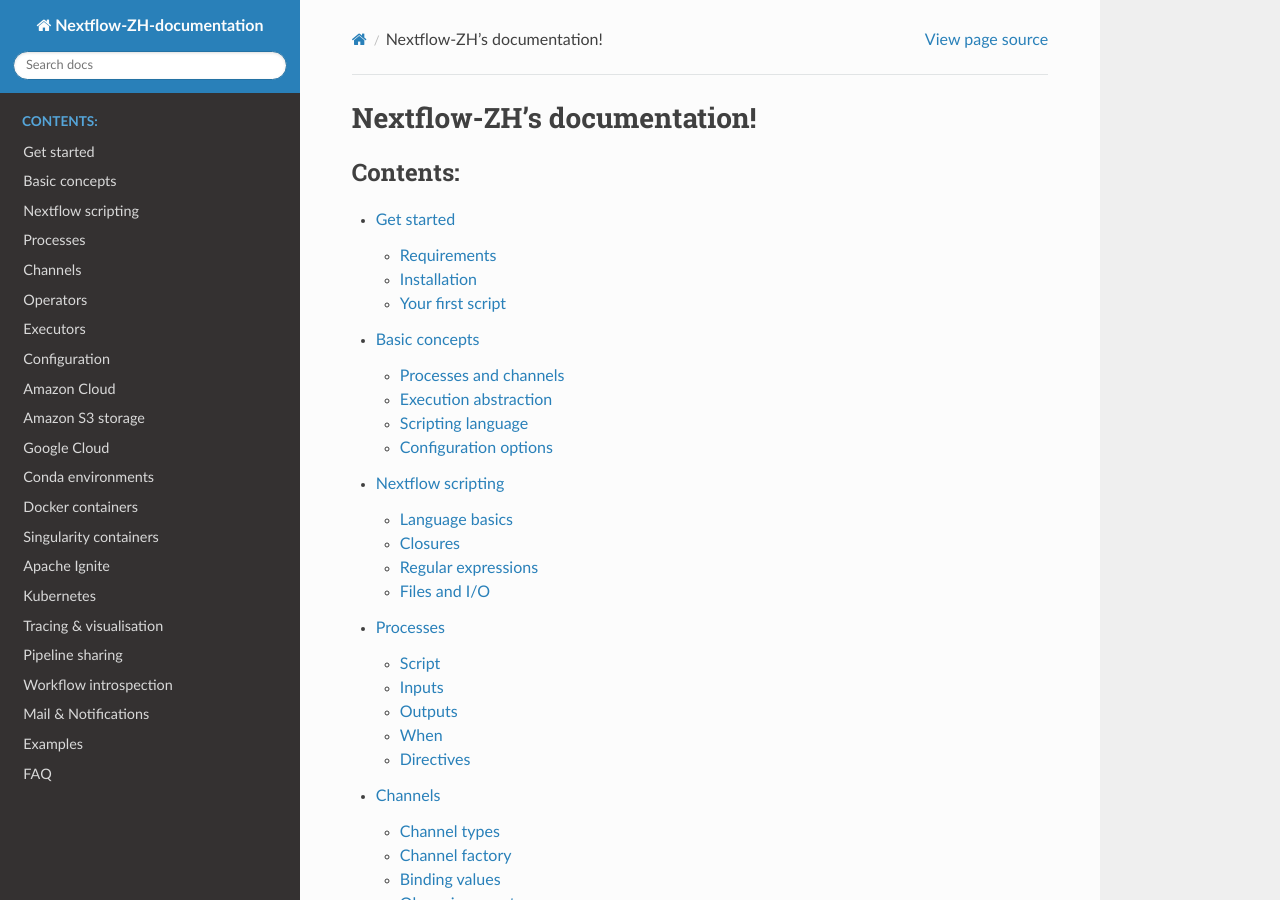
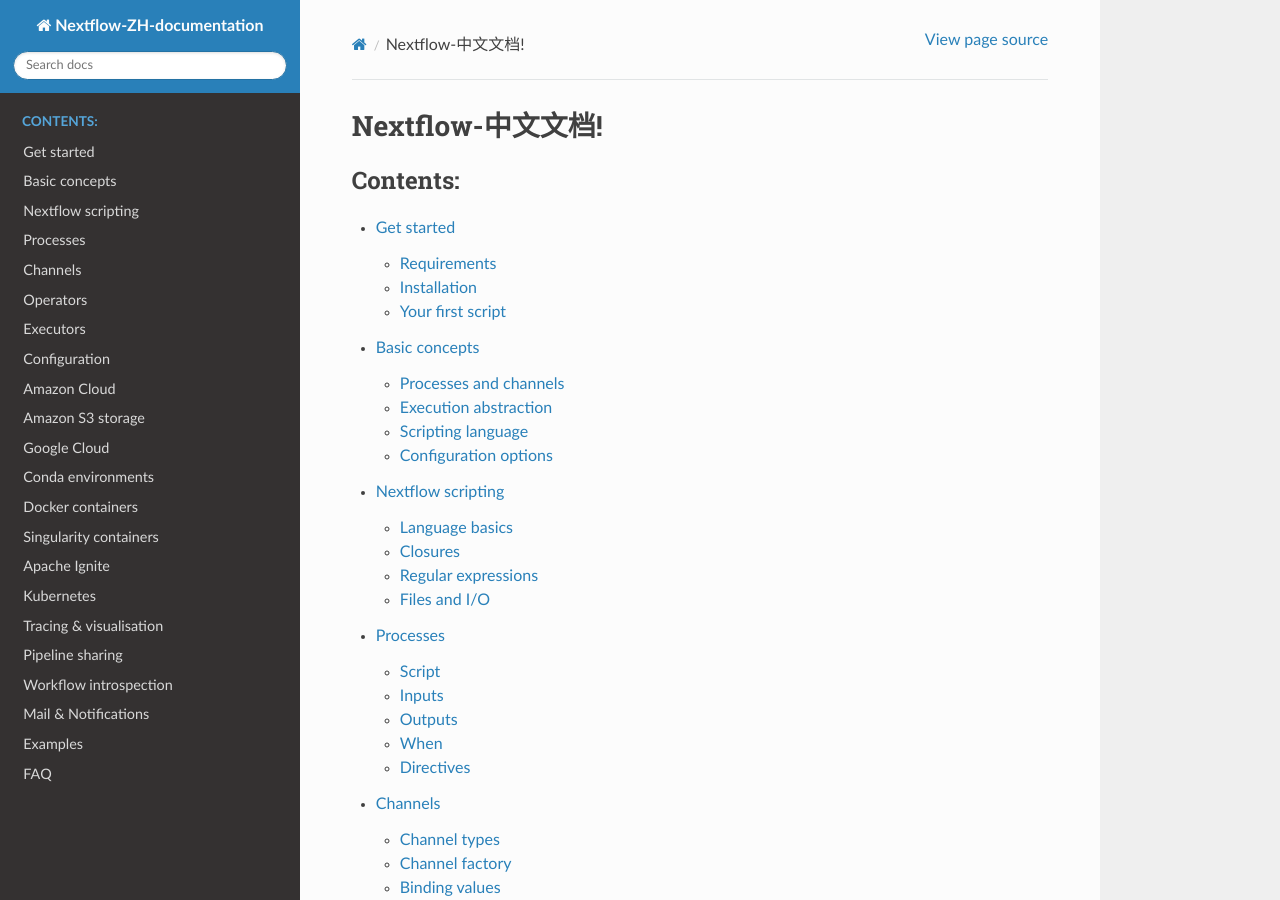
Before and after one commit to orisnas/Nextflow-s-documentation, a Sphinx documentation site: the page built from source/index.rst, in a window 1280 px wide and 900 px high. Built offline with Sphinx 7.4.7 and the Read the Docs theme 2.0.0, drawn with Linux system fonts in a browser that asks for light colours.

Commit message:
index.rst中文

```diff
--- a/source/index.rst
+++ b/source/index.rst
@@ -3,7 +3,7 @@
    You can adapt this file completely to your liking, but it should at least
    contain the root `toctree` directive.
 
-Nextflow-ZH's documentation!
+Nextflow-中文文档!
 =====================================================
 
 .. toctree::
```
